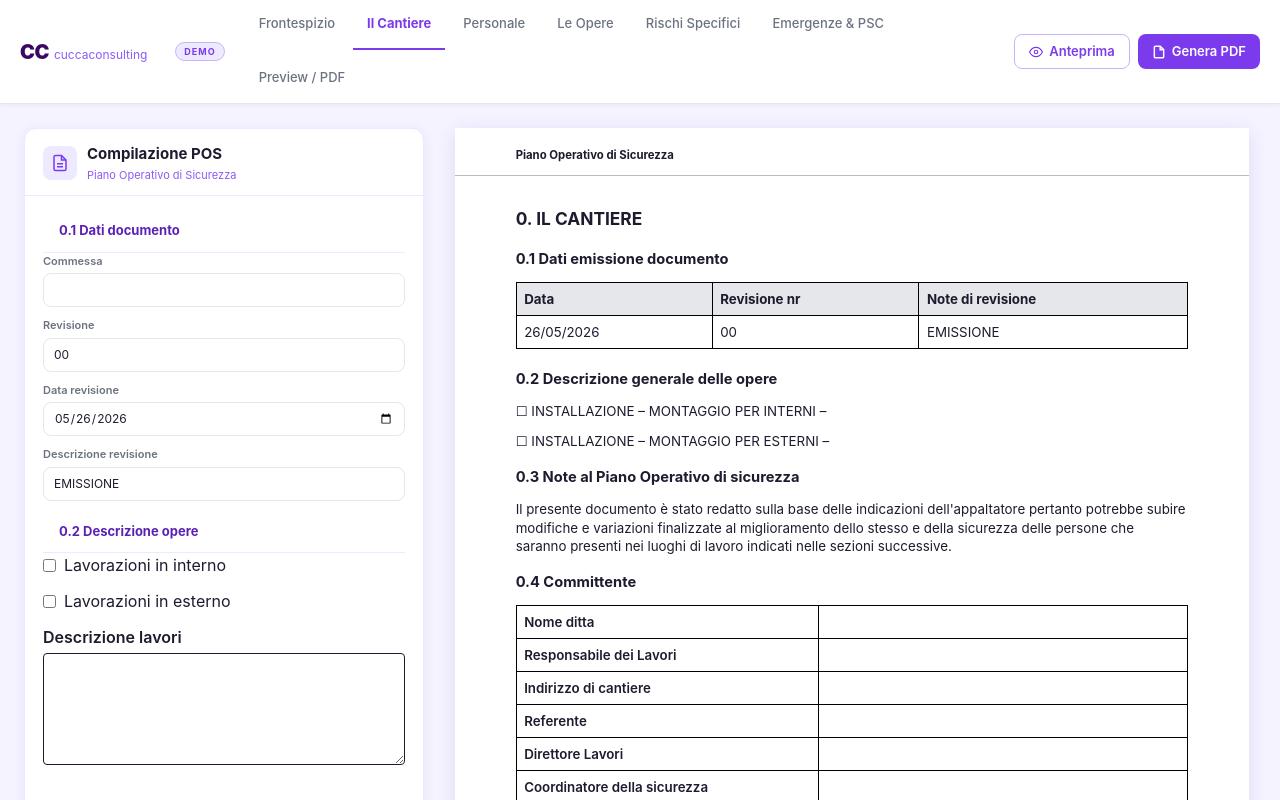
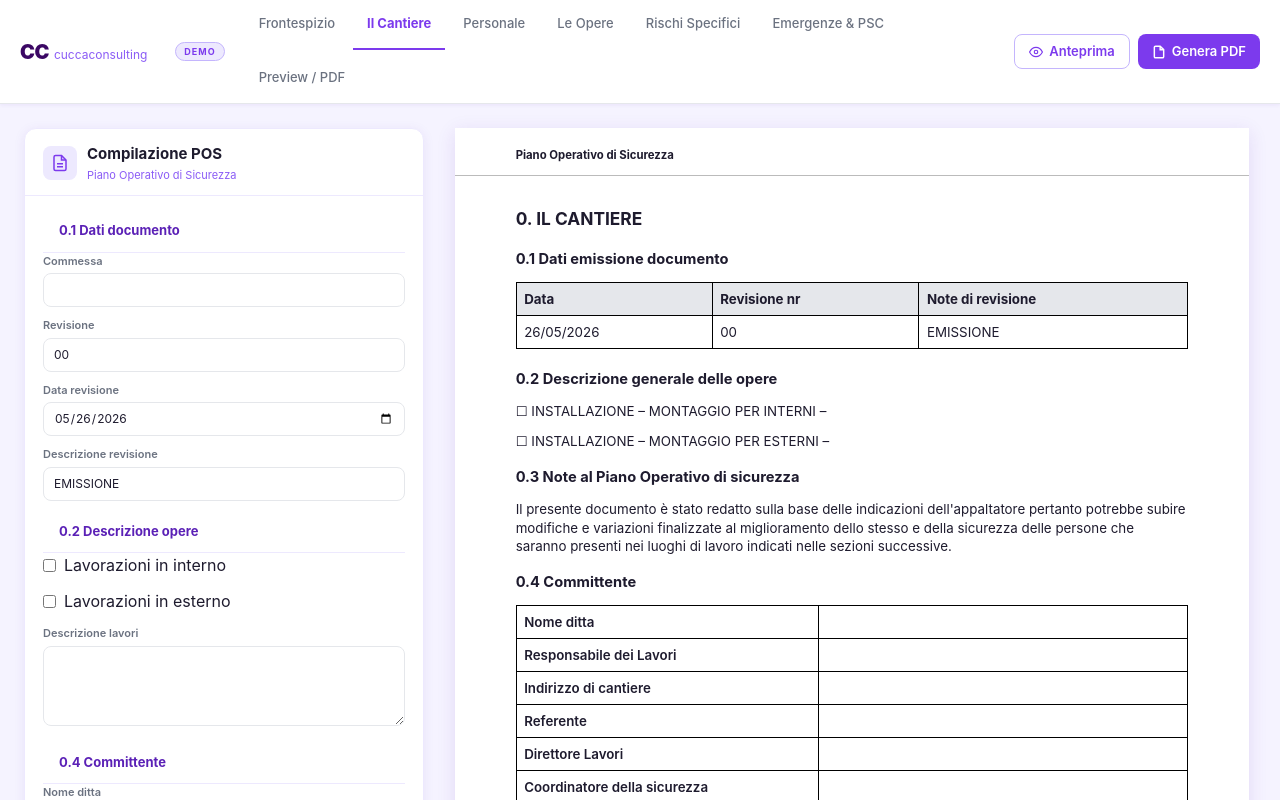
Before and after one commit to davono71-png/Siderio-Pos, a React (Vite) app: page / in a window 1280 px wide. Both pictures are taken after a click on the button "Il Cantiere". Shown: the top 800 px of the page. Built offline with nearby package versions, Linux system fonts and the light colour scheme.

Commit message:
style: Textarea viola

```diff
--- a/src/components/form/Textarea.tsx
+++ b/src/components/form/Textarea.tsx
@@ -6,13 +6,22 @@ type Props = {
 
 export default function Textarea({ label, value, onChange }: Props) {
   return (
-    <div className="mb-4">
-      <label className="block mb-1 font-semibold">{label}</label>
-
+    <div style={{ marginBottom: 10 }}>
+      <label style={{ display: 'block', fontSize: 11, fontWeight: 600, color: '#6B7280', marginBottom: 4 }}>
+        {label}
+      </label>
       <textarea
-        className="w-full border rounded p-2 h-28"
+        style={{
+          width: '100%', padding: '7px 10px',
+          border: '1.5px solid #E5E7EB', borderRadius: 8,
+          fontSize: 12, color: '#1E1B2E', background: 'white',
+          outline: 'none', resize: 'vertical', minHeight: 80,
+          fontFamily: 'inherit', boxSizing: 'border-box' as const,
+        }}
+        onFocus={e => e.target.style.borderColor = '#7C3AED'}
+        onBlur={e => e.target.style.borderColor = '#E5E7EB'}
         value={value}
-        onChange={(e) => onChange(e.target.value)}
+        onChange={e => onChange(e.target.value)}
       />
     </div>
   )
```
